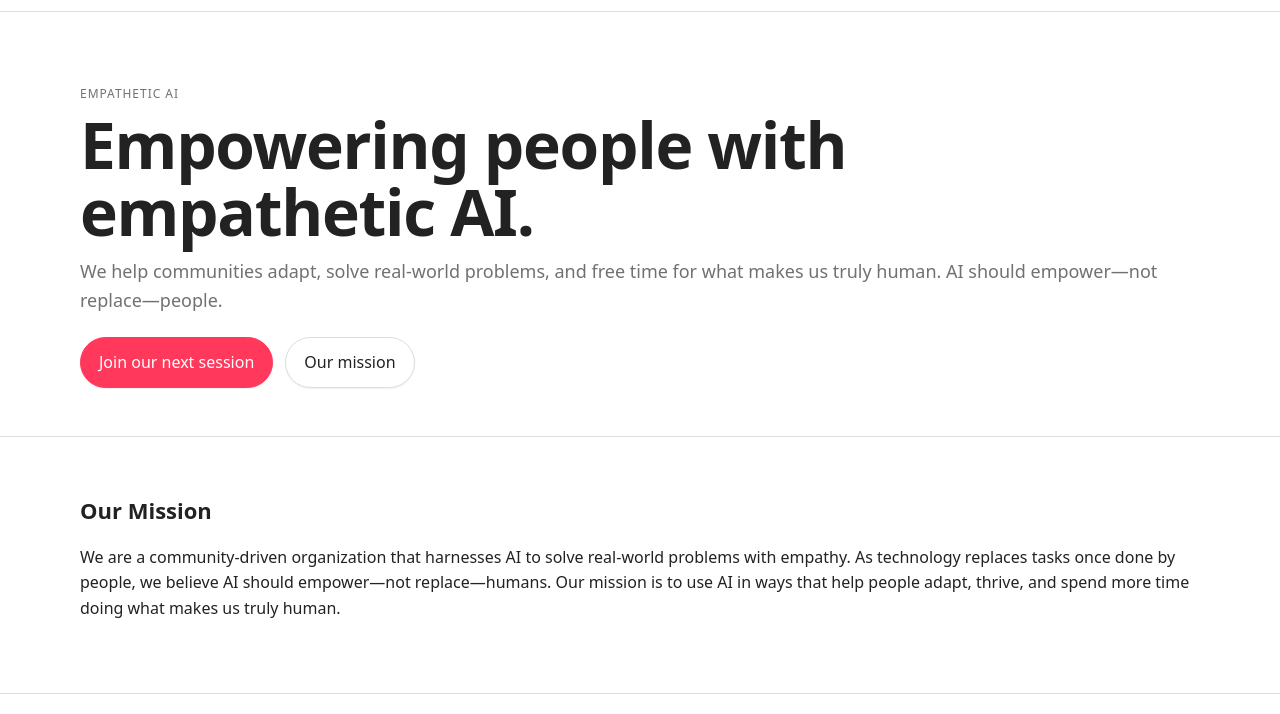
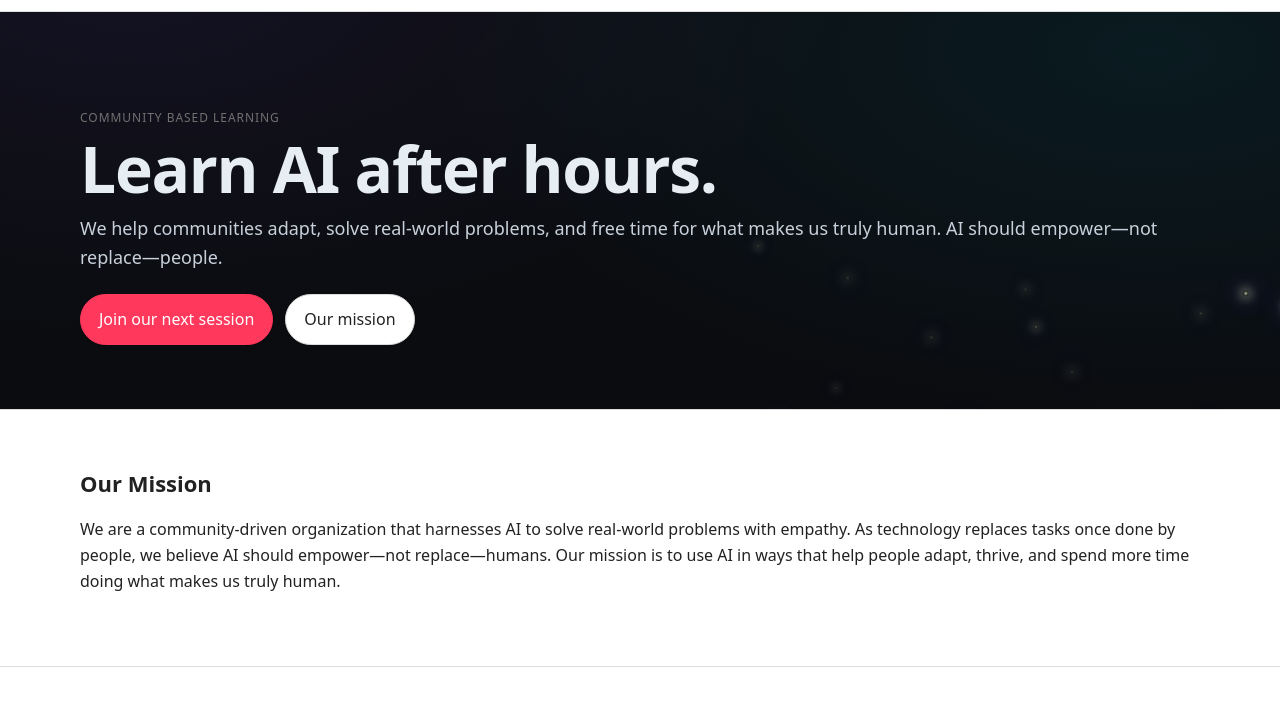
Before and after one commit to thatjuancodes/midnighthackers, a plain HTML site: page index.html in a window 1280 px wide. Shown: the part 43-757 px from the top of the page. Drawn offline with Linux system fonts and the light colour scheme.

Commit message:
improve hero section

```diff
--- a/index.html
+++ b/index.html
@@ -62,11 +62,29 @@
     </header>
 
     <main>
-      <section class="hero">
+      <section class="hero dark">
+        <div class="fireflies" aria-hidden="true">
+          <span></span>
+          <span></span>
+          <span></span>
+          <span></span>
+          <span></span>
+          <span></span>
+          <span></span>
+          <span></span>
+          <span></span>
+          <span></span>
+          <span></span>
+          <span></span>
+          <span></span>
+          <span></span>
+          <span></span>
+        </div>
+
         <div class="container">
-          <p class="eyebrow">Empathetic AI</p>
+          <p class="eyebrow">Community based learning</p>
 
-          <h1>Empowering people with empathetic AI.</h1>
+          <h1>Learn AI after hours.</h1>
 
           <p class="lead">We help communities adapt, solve real-world problems, and free time for what makes us truly human. AI should empower—not replace—people.</p>
 
@@ -135,6 +153,88 @@
       (function() {
         var yearEl = document.getElementById('year');
         if (yearEl) yearEl.textContent = new Date().getFullYear();
+
+        // Fireflies: gentle drift with periodic fade-out respawn in hero.dark
+        var container = document.querySelector('.hero.dark .fireflies');
+        if (!container) return;
+
+        var FIREFLY_COUNT = 64;
+        var MIN_DUR = 14000;  // ms (gentle)
+        var MAX_DUR = 24000;  // ms
+        var R_MIN = 6;        // vw small drift radius
+        var R_MAX = 12;       // vw
+        var RESPAWN_PROB = 0.10; // chance per move to fade-out and respawn elsewhere
+
+        function rand(min, max) { return Math.random() * (max - min) + min; }
+        function vw(x) { return (x * window.innerWidth) / 100; }
+        function vh(y) { return (y * window.innerHeight) / 100; }
+
+        // Ensure we have enough spans
+        var existing = container.querySelectorAll('span');
+        for (var i = existing.length; i < FIREFLY_COUNT; i++) {
+          container.appendChild(document.createElement('span'));
+        }
+
+        function clamp(n, min, max) { return Math.max(min, Math.min(max, n)); }
+
+        function setTransform(f, x, y, s, instant) {
+          var tx = 'translate(' + vw(x) + 'px,' + vh(y) + 'px) scale(' + s + ')';
+          if (instant) {
+            var prev = f.style.transition;
+            f.style.transition = 'none';
+            f.style.transform = tx;
+            void f.offsetWidth;
+            f.style.transition = prev;
+          } else {
+            f.style.transform = tx;
+          }
+        }
+
+        function initFirefly(f) {
+          var baseX = rand(5, 95);
+          var baseY = rand(5, 70);
+          var scale = rand(0.6, 1.0);
+          f.dataset.baseX = baseX;
+          f.dataset.baseY = baseY;
+          f.dataset.scale = scale;
+          f.style.opacity = rand(0.55, 0.95);
+          f.style.setProperty('--blink', rand(3.0, 5.5) + 's');
+          setTransform(f, baseX, baseY, scale, true);
+          setTimeout(function(){ drift(f); }, rand(300, 1500));
+        }
+
+        function drift(f) {
+          var dur = rand(MIN_DUR, MAX_DUR);
+          f.style.setProperty('--move-dur', dur + 'ms');
+
+          // Occasionally despawn and respawn elsewhere
+          if (Math.random() < RESPAWN_PROB) {
+            f.style.opacity = 0;
+            setTimeout(function(){
+              var baseX = rand(5, 95);
+              var baseY = rand(5, 70);
+              var scale = f.dataset.scale ? parseFloat(f.dataset.scale) : rand(0.6, 1.0);
+              f.dataset.baseX = baseX;
+              f.dataset.baseY = baseY;
+              setTransform(f, baseX, baseY, scale, true);
+              setTimeout(function(){ f.style.opacity = rand(0.55, 0.95); }, 60);
+              setTimeout(function(){ drift(f); }, rand(600, 1400));
+            }, 420);
+            return;
+          }
+
+          var baseXf = parseFloat(f.dataset.baseX);
+          var baseYf = parseFloat(f.dataset.baseY);
+          var scale = parseFloat(f.dataset.scale) || 0.8;
+          var r = rand(R_MIN, R_MAX);
+          var targetX = clamp(baseXf + rand(-r, r), 2, 98);
+          var targetY = clamp(baseYf + rand(-r, r), 2, 88);
+          setTransform(f, targetX, targetY, scale, false);
+
+          setTimeout(function(){ drift(f); }, dur + rand(200, 1200));
+        }
+
+        Array.prototype.forEach.call(container.querySelectorAll('span'), initFirefly);
       })();
     </script>
   </body>
--- a/styles.css
+++ b/styles.css
@@ -172,3 +172,50 @@ h2 { margin: 0 0 16px; font-size: 22px; }
   background: #fafafa;
   margin: 0 0 8px;
 }
+
+/* Dark hero with fireflies */
+.hero.dark {
+  position: relative;
+  isolation: isolate;
+  background: radial-gradient(1200px 600px at 10% -10%, rgba(124,92,255,0.08), transparent 60%),
+              radial-gradient(1200px 600px at 90% 10%, rgba(0,229,255,0.07), transparent 60%),
+              #0b0c10;
+  color: #e6edf3;
+  padding: 96px 0 64px;
+}
+
+.hero.dark .lead { color: #c8d1db; }
+.hero.dark .brand, .hero.dark .brand-text { color: #e6edf3; }
+
+.hero.dark .container { position: relative; z-index: 2; }
+
+.fireflies {
+  position: absolute;
+  inset: 0;
+  overflow: hidden;
+  z-index: 1;
+}
+
+.fireflies span {
+  position: absolute;
+  top: 50%;
+  left: 50%;
+  width: 6px;
+  height: 6px;
+  border-radius: 50%;
+  background: radial-gradient(circle, rgba(255,255,200,0.95), rgba(255,255,200,0.1) 60%, transparent 70%);
+  box-shadow: 0 0 12px 2px rgba(255,255,200,0.8), 0 0 32px 8px rgba(124,92,255,0.25);
+  pointer-events: none;
+  opacity: 0.75;
+  animation: blink var(--blink, 4.2s) ease-in-out infinite;
+  transition: transform var(--move-dur, 16s) cubic-bezier(.25,.46,.45,.94), opacity 600ms ease-in-out;
+}
+
+@keyframes blink {
+  0%, 100% { opacity: 0.2; filter: blur(0.5px); }
+  50% { opacity: 1; filter: blur(0px); }
+}
+
+@media (prefers-reduced-motion: reduce) {
+  .fireflies span { animation: none; transition: none; opacity: 0; }
+}
```
